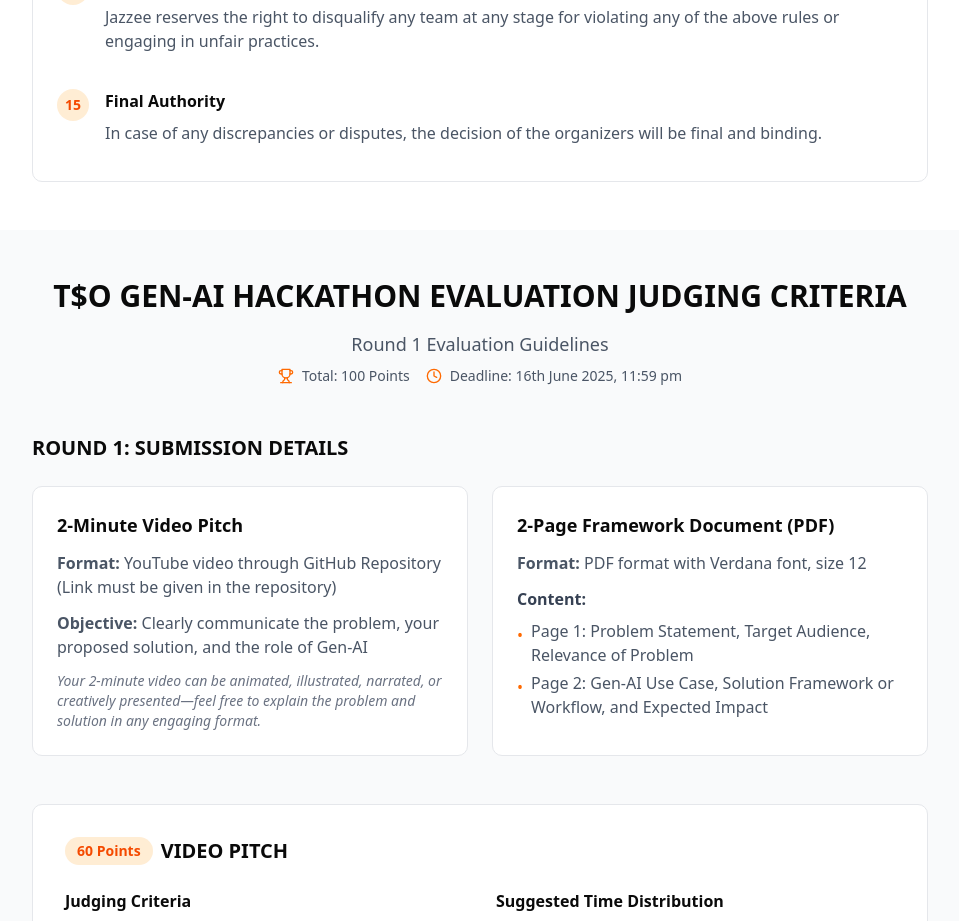
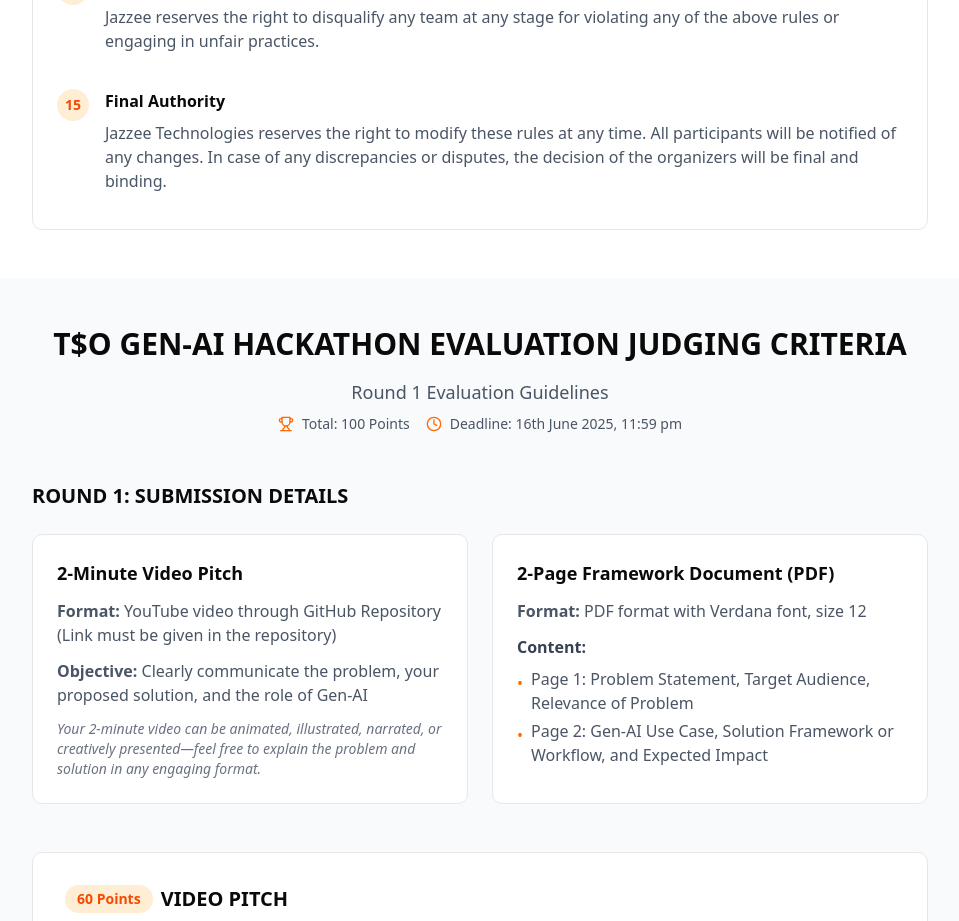
Before and after one commit to garunAMT/jazzee-hackathon, a Next.js app: page /rules in a window 1280 px wide. Shown: the part 2980-3901 px from the top of the page, without its empty margins (160-1119 px from the left). Built offline with nearby package versions, Linux system fonts and the light colour scheme.

Commit message:
changed again

```diff
--- a/app/rules/page.tsx
+++ b/app/rules/page.tsx
@@ -134,7 +134,7 @@
           number: 15,
           title: "Final Authority",
           description:
-            "In case of any discrepancies or disputes, the decision of the organizers will be final and binding.",
+            "Jazzee Technologies reserves the right to modify these rules at any time. All participants will be notified of any changes. In case of any discrepancies or disputes, the decision of the organizers will be final and binding.",
         }
       ],
     },
```
